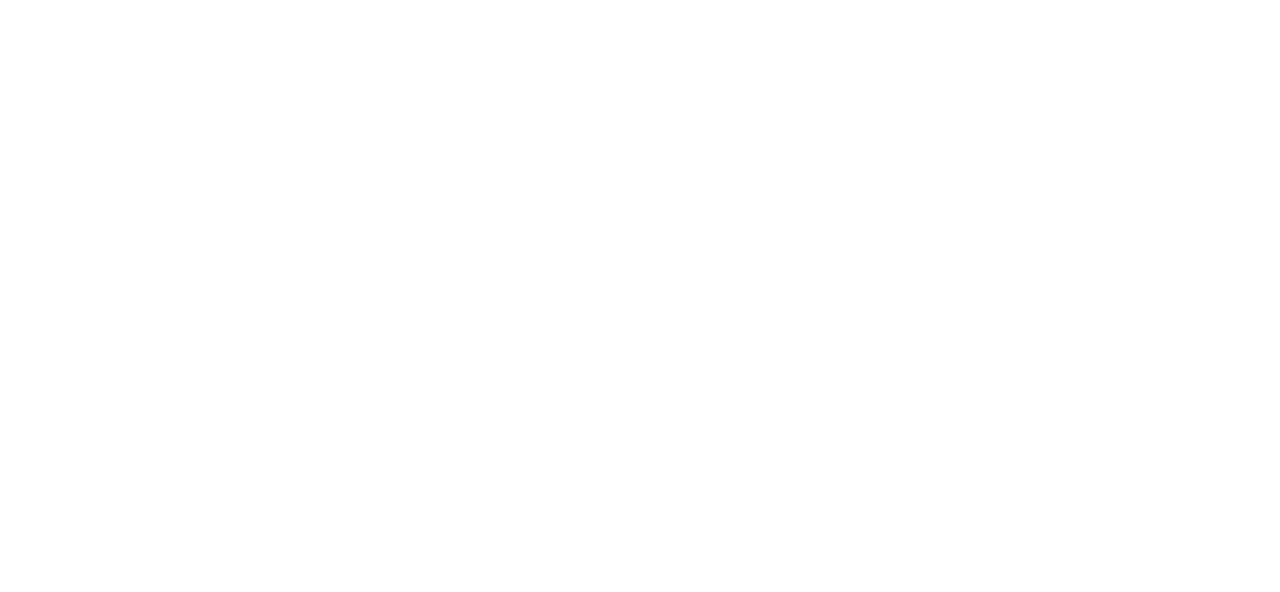
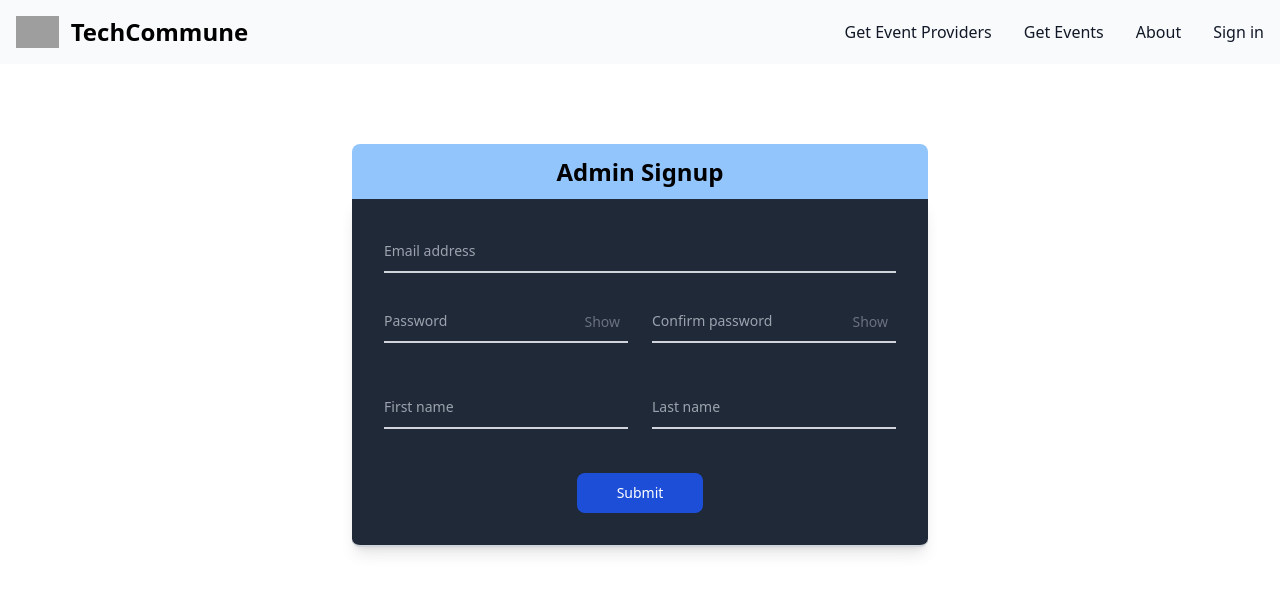
Before and after one commit to rahulnayak11631/frontend, a React (Vite) app: page /adminSignUp in a window 1280 px wide. Before the commit this address had no page. Shown: the top 592 px of the page. Built offline with nearby package versions, Linux system fonts and the light colour scheme; grey boxes are pictures that could not be loaded.

Commit message:
add admin signup

```diff
--- a/src/App.jsx
+++ b/src/App.jsx
@@ -10,6 +10,8 @@
 import AdminDashboard from './Pages/AdminDashboard.jsx';
 import Otp from './components/Otp.jsx';
 import AdminLoginPage from './Pages/AdminLoginPage.jsx';
+import AdminSignUp from './components/AdminSignUp.jsx';
+import AdminSignUpPage from './Pages/AdminSignupPage.jsx';
 
 function App() {
   return (
@@ -21,6 +23,7 @@
         <Route path="/admin" element={<AdminLoginPage />} />
         <Route path="/otp" element={<Otp />} />
         <Route path="/adminDashboard" element={<AdminDashboard />} />
+        <Route path="/adminSignUp" element={<AdminSignUpPage/>} />
       </Routes>
     </Router>
   );
--- /dev/null
+++ b/src/Pages/AdminSignupPage.jsx
@@ -0,0 +1,16 @@
+import React from "react";
+import Navbar from "../components/Navbar.jsx";
+import AdminSignUp from "../components/AdminSignUp.jsx";
+function AdminSignUpPage() {
+
+
+
+    return (
+        <div>
+            <Navbar/>
+            <AdminSignUp />
+        </div>
+    );
+}
+
+export default AdminSignUpPage;
--- a/src/components/AdminLogin.jsx
+++ b/src/components/AdminLogin.jsx
@@ -179,7 +179,7 @@
                 <div className="text-sm font-medium text-gray-900 dark:text-white">
                   Not registered yet?{" "}
                   <Link
-                    to="/"
+                    to="/adminSignUp"
                     className="text-blue-600 hover:underline dark:text-blue-500"
                   >
                     Create account
--- /dev/null
+++ b/src/components/AdminSignUp.jsx
@@ -0,0 +1,142 @@
+import React, { useState } from "react";
+import Cookies from "js-cookie";
+import axios from "axios";
+import { useNavigate } from "react-router-dom";
+import { apiConfig } from "../Constants/ApiConfig";
+import { ToastContainer, toast } from "react-toastify";
+import "react-toastify/dist/ReactToastify.css";
+
+function AdminSignUp() {
+
+
+    const [formData, setFormData] = useState({
+        email: "",
+        password: "",
+        repeatPassword: "",
+        firstName: "",
+        lastName: ""
+      });
+
+      const [showPassword, setShowPassword] = useState(false);
+      const [showRepeatPassword, setShowRepeatPassword] = useState(false);
+
+
+      const handleSubmit = async (event) => {
+        console.log(Cookies.set("role","admin"));
+        event.preventDefault();
+        // Prepare data to be submitted
+        const data = {
+          ...formData,
+          role: Cookies.get("role"), // Include the selected role in the data
+        };
+        // Example: Send data to backend or handle as needed
+        console.log("Form data:", data);
+        console.log(Cookies.get("role"));
+
+        const headers={
+          "role":Cookies.get("role")
+        }
+
+        if (Cookies.get("role")==="admin") {
+
+          const response= await axios.post(`http://localhost:8090/api/adduser`,{
+            userName:data.firstName+" "+data.lastName,
+            email:data.email,
+            password:data.password
+
+          },{headers})
+          const dataResponse=await response.data
+          if (dataResponse.success) {
+            Cookies.set("token",dataResponse.token)
+            toast.success(dataResponse.message)
+          }
+          else{
+                toast.error(dataResponse.message)
+              console.log(dataResponse)
+          }
+        }
+
+
+
+          console.log(dataResponse)
+        }
+
+
+
+      const handleChange = (event) => {
+        const { name, value } = event.target;
+        setFormData((prevFormData) => ({
+          ...prevFormData,
+          [name]: value,
+        }));
+      };
+
+      const handleTogglePassword = () => {
+        setShowPassword((prevShowPassword) => !prevShowPassword);
+      };
+
+      const handleToggleRepeatPassword = () => {
+        setShowRepeatPassword((prevShowRepeatPassword) => !prevShowRepeatPassword);
+      };
+
+
+    return(
+
+        <>
+        <div>
+      <h1 className="max-w-xl mt-20 mb-0 rounded-t-lg mx-auto bg-blue-300 p-3 text-2xl my-10 font-semibold text-center text-dark-blue mb-6" style={{ marginBottom: "-1px" }}>Admin Signup</h1>
+      <form onSubmit={handleSubmit} className="max-w-xl mx-auto p-8 rounded-b-lg text-sm text-white bg-gray-800 border-0 border-b-2 border-gray-300 appearance-none focus:outline-none focus:border-blue-600 shadow-lg">
+        {/* Form fields */}
+        <div className="grid md:grid-cols-1 md:gap-6 mb-2">
+          <div className="relative z-0 w-full mb-5 group">
+            <input type="email" name="email" value={formData.email} onChange={handleChange} id="floating_email" className="block py-2.5 px-0 w-full text-sm text-gray-900 bg-transparent border-0 border-b-2 border-gray-300 appearance-none dark:text-white dark:border-gray-600 dark:focus:border-blue-500 focus:outline-none focus:ring-0 focus:border-blue-600 peer" placeholder="Email address" required />
+          </div>
+        </div>
+        <div className="grid md:grid-cols-2 md:gap-6">
+          <div className="relative z-0 w-full mb-5 group">
+            <input type={showPassword ? "text" : "password"} name="password" value={formData.password} onChange={handleChange} id="floating_password" className="block py-2.5 px-0 w-full text-sm text-gray-900 bg-transparent border-0 border-b-2 border-gray-300 appearance-none dark:text-white dark:border-gray-600 dark:focus:border-blue-500 focus:outline-none focus:ring-0 focus:border-blue-600 peer" placeholder="Password" required />
+            <button type="button" onClick={handleTogglePassword} className="absolute inset-y-0 right-0 flex items-center px-2 text-gray-500 focus:outline-none dark:text-white">
+              {showPassword ? "Hide" : "Show"}
+            </button>
+          </div>
+          <div className="relative z-0 w-full mb-5 group">
+            <input
+              type={showRepeatPassword ? "text" : "password"}
+              name="repeatPassword"
+              value={formData.repeatPassword}
+              onChange={handleChange}
+              id="floating_repeat_password"
+              className="block py-2.5 px-0 w-full text-sm text-gray-900 bg-transparent border-0 border-b-2 border-gray-300 appearance-none dark:text-white dark:border-gray-600 dark:focus:border-blue-500 focus:outline-none focus:ring-0 focus:border-blue-600 peer"
+              placeholder="Confirm password"
+              required
+            />
+            <button
+              type="button"
+              onClick={handleToggleRepeatPassword}
+              className="absolute inset-y-0 right-0 flex items-center px-2 text-gray-500 focus:outline-none dark:text-white"
+            >
+              {showRepeatPassword ? "Hide" : "Show"}
+            </button>
+          </div>
+          <div className="relative z-0 w-full mb-5 group">
+                <input type="text" name="firstName" value={formData.firstName} onChange={handleChange} id="floating_first_name" className="block py-2.5 px-0 w-full text-sm text-gray-900 bg-transparent border-0 border-b-2 border-gray-300 appearance-none dark:text-white dark:border-gray-600 dark:focus:border-blue-500 focus:outline-none focus:ring-0 focus:border-blue-600 peer" placeholder="First name" required />
+              </div>
+              <div className="relative z-0 w-full mb-5 group">
+                <input type="text" name="lastName" value={formData.lastName} onChange={handleChange} id="floating_last_name" className="block py-2.5 px-0 w-full text-sm text-gray-900 bg-transparent border-0 border-b-2 border-gray-300 appearance-none dark:text-white dark:border-gray-600 dark:focus:border-blue-500 focus:outline-none focus:ring-0 focus:border-blue-600 peer" placeholder="Last name" required />
+              </div>
+
+        </div>
+        {/* Submit button */}
+        <div className="flex justify-center mt-6"> {/* Centering the submit button */}
+          <button type="submit" className="text-white bg-blue-700 hover:bg-blue-800 focus:ring-4 focus:outline-none focus:ring-blue-300 font-medium rounded-lg text-sm px-10 py-2.5 text-center dark:bg-blue-600 dark:hover:bg-blue-700 dark:focus:ring-blue-800">Submit</button>
+        </div>
+      </form>
+    </div>
+        <ToastContainer position="top-right" autoClose={5000}/>
+        </>
+    );
+
+
+}
+
+export default AdminSignUp;
```
